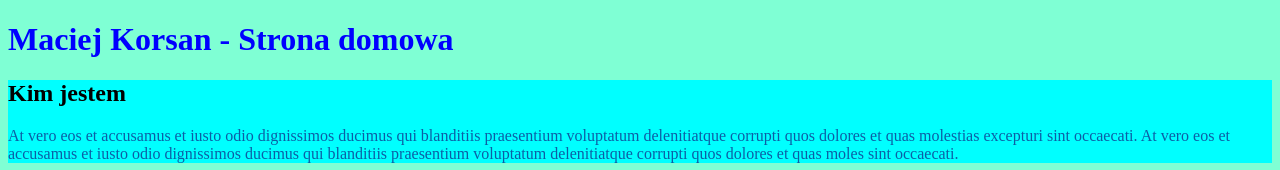
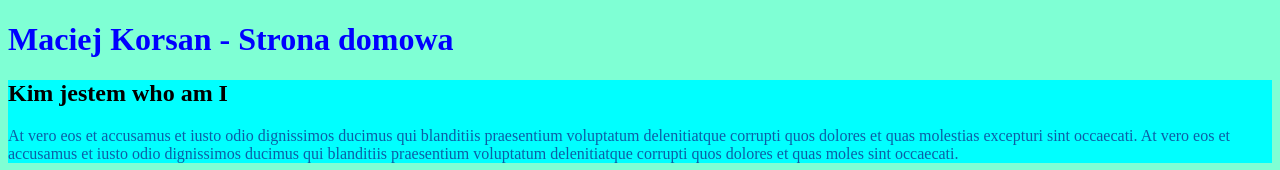
Before and after one commit to dianamiszkiel/homepage, a plain HTML site: page index.html in a window 1280 px wide. Shown: the top 170 px of the page. Drawn offline with Linux system fonts and the light colour scheme.

Commit message:
header-change

```diff
--- a/index.html
+++ b/index.html
@@ -15,7 +15,7 @@
     </header>
 
     <section>
-        <h2>Kim jestem</h2>
+        <h2>Kim jestem who am I</h2>
         <p>At vero eos et accusamus et iusto odio dignissimos ducimus qui blanditiis praesentium
             voluptatum delenitiatque corrupti quos dolores et quas molestias excepturi sint occaecati.
             At vero eos et accusamus et iusto odio dignissimos ducimus qui blanditiis praesentium
```
